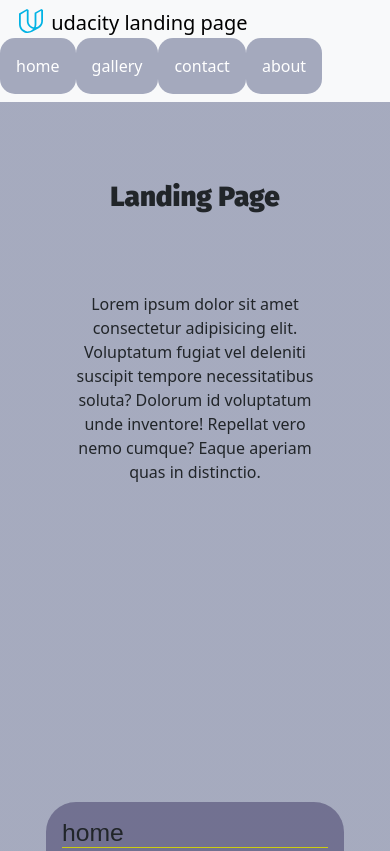
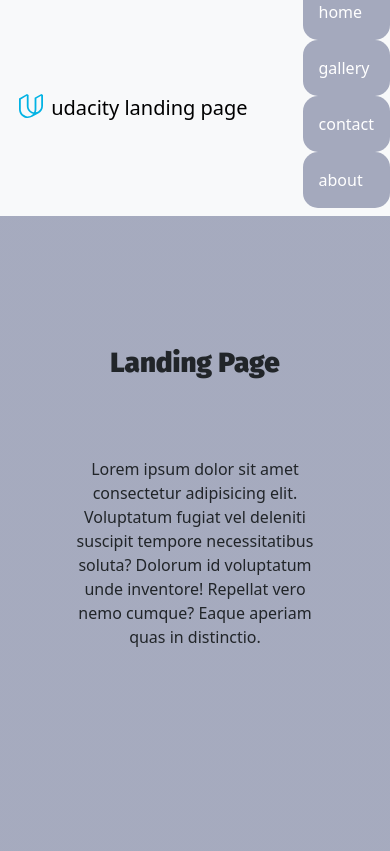
Before and after one commit to Hagar00/udacity-landing-page, a plain HTML site: page index.html in a window 390 px wide. Shown: the top 851 px of the page. Drawn offline with nearby package versions, Linux system fonts and the light colour scheme.

Commit message:
make navbar responseve and change declare variable into let

```diff
--- a/assest/css/styles.css
+++ b/assest/css/styles.css
@@ -49,11 +49,13 @@ p {
 .ulClass {
     padding-left: 0;
     margin: 0;
-    text-align: right;
+    display: flex;
+    justify-content: end;
+    list-style: none;
 }
 
 .liClass{
-    display: inline-block;
+
 }
 
 .linkClass{
@@ -173,7 +175,15 @@ section {
         padding: 5em;
     }
 }
-
+@media only screen and (max-width : 562px){
+    .ulClass{
+        height: 200px;
+        flex-direction: column;
+    }
+    #main{
+        margin-top: 250px;
+    }
+}
 section:nth-of-type(even) .landing__container {
     margin-right: 0;
     margin-left: auto;
--- a/assest/js/app.js
+++ b/assest/js/app.js
@@ -1,24 +1,24 @@
 // In this function, I relied on Osama Al-Zero in making the scroll and w3school in linking the li with his section
 
-var navbar = document.getElementById("nav");
+let navbar = document.getElementById("nav");
 // function to create navbar
 function navbarCreate(){
     // array of li items in navbar
-    var links = ["home", "gallery", "contact","about"];
+    let links = ["home", "gallery", "contact","about"];
     // create contaner div of navbar item
-    var navbarDiv = document.createElement("div");
+    let navbarDiv = document.createElement("div");
     navbarDiv.setAttribute("id","navbar");
 
     // create ul
-    var navUl = document.createElement("ul");
+    let navUl = document.createElement("ul");
     navUl.classList.add("ulClass");
 
     // create for loop to create li and links
-    for(var i = 0; i < links.length; i++){
-        var navLi = document.createElement("li");
+    for(let i = 0; i < links.length; i++){
+        let navLi = document.createElement("li");
         navLi.classList.add("liClass");
 
-        var navA = document.createElement("a");
+        let navA = document.createElement("a");
         navA.setAttribute("href","#"+links[i].toLowerCase());
         navA.innerHTML = links[i];
         navA.classList.add("linkClass");
@@ -43,16 +43,16 @@ function navbarCreate(){
 
 
     // create for loop to create sections
-    for(var k = 0; k <links.length; k++){
-        var section = document.createElement("section");
+    for(let k = 0; k <links.length; k++){
+        let section = document.createElement("section");
         section.id = links[k].toLowerCase();
         // section.setAttribute("data-nav",  )
-        var sectionDiv = document.createElement("div");
+        let sectionDiv = document.createElement("div");
             sectionDiv.classList.add("landing__container");
             sectionDiv.id = links[k].toLowerCase();
-            var title = document.createElement("h2");
+            let title = document.createElement("h2");
             title.innerHTML = links[k];
-            var content = document.createElement("p");
+            let content = document.createElement("p");
             content.innerHTML= ` this is content of section ${links[k]} consectetur adipiscing elit. Morbi fermentum metus faucibus lectus
                                  pharetra dapibus. Suspendisse potenti. Aenean aliquam elementum mi, ac euismod augue. Donec eget lacinia ex.
                                  Phasellus imperdiet porta orci eget mollis. Sed convallis sollicitudin mauris ac tincidunt. Donec bibendum,
@@ -76,11 +76,11 @@ function navbarCreate(){
     }
 
     // add click event on links in li
-    var navLinks = document.querySelectorAll("div a");
-    for(var j= 0; j < navLinks.length ; j++){
+    let navLinks = document.querySelectorAll("div a");
+    for(let j= 0; j < navLinks.length ; j++){
         navLinks[j].addEventListener("click", function(e){
             e.preventDefault();
-            var secId = e.target.getAttribute("href");
+            let secId = e.target.getAttribute("href");
             document.querySelector(secId).scrollIntoview({
                 behavior : "smooth"
             });
@@ -128,7 +128,7 @@ observingSec();
 
 // i learned this function in js course in maharatech by eng:neven
 // function to button to top
-var btn = document.getElementById("btn");
+let btn = document.getElementById("btn");
 window.onscroll = function() {funScroll()};
 
 function funScroll()
```
